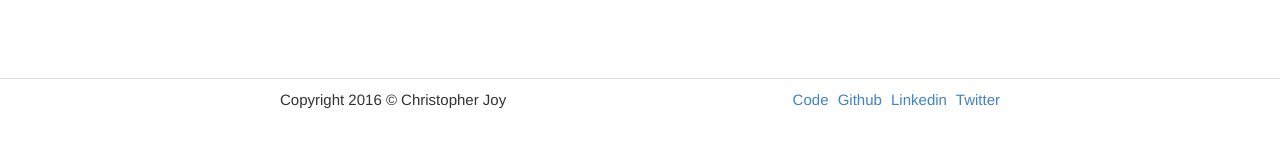
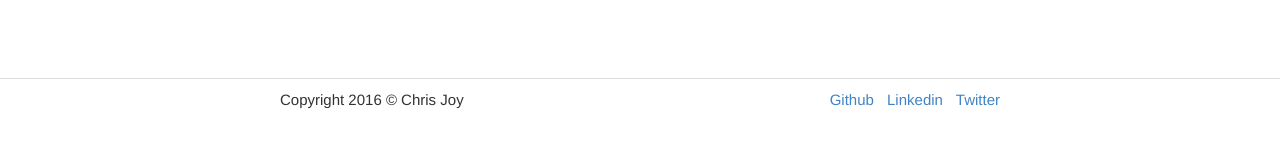
Before and after one commit to Ju1c31st/cropian.github.io, a Jekyll site: the page built from 404.md, in a window 1280 px wide. Shown: the part 672-820 px from the top of the page. Built offline with Jekyll 4.4.1, drawn with Linux system fonts in a browser that asks for light colours.

Commit message:
Fixed url mapper.

```diff
--- a/_layouts/default.html
+++ b/_layouts/default.html
@@ -42,9 +42,8 @@
     <div class="wrapper-footer">
       <div class="container">
         <footer class="footer">
-          <span style="float:left;">Copyright 2016 © Christopher Joy</span>
-          <span style="float:right;word-spacing:5px;">
-            <a href="https://github.com/cropian/cropian.github.io">Code</a>
+          <span style="float:left;">Copyright 2016 © Chris Joy</span>
+          <span style="float:right;word-spacing:9px;">
             <a href="https://github.com/cropian">Github</a>
             <a href="https://linkedin.com/in/cropian">Linkedin</a>
             <a href="https://twitter.com/realChrisJoy">Twitter</a>
--- a/style.scss
+++ b/style.scss
@@ -287,8 +287,9 @@ nav {
   font-size: 15px;
 }
 
-footer {
+.footer {
   padding: 10px 0;
+  padding-bottom: 10px 0;
 }
 
 // Settled on moving the import of syntax highlighting to the bottom of the CSS
```
Also changed, not shown: 1 other file.
